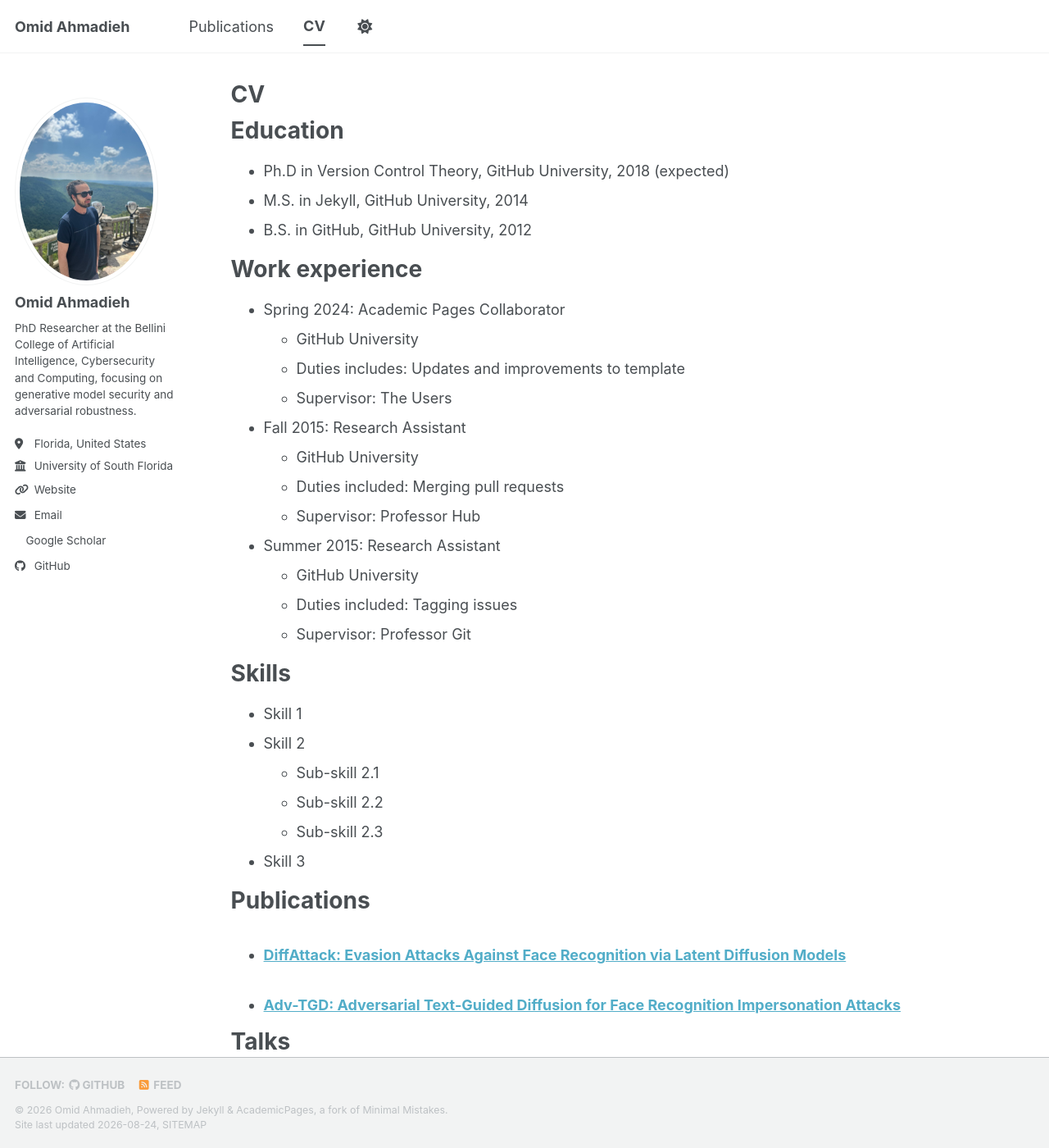
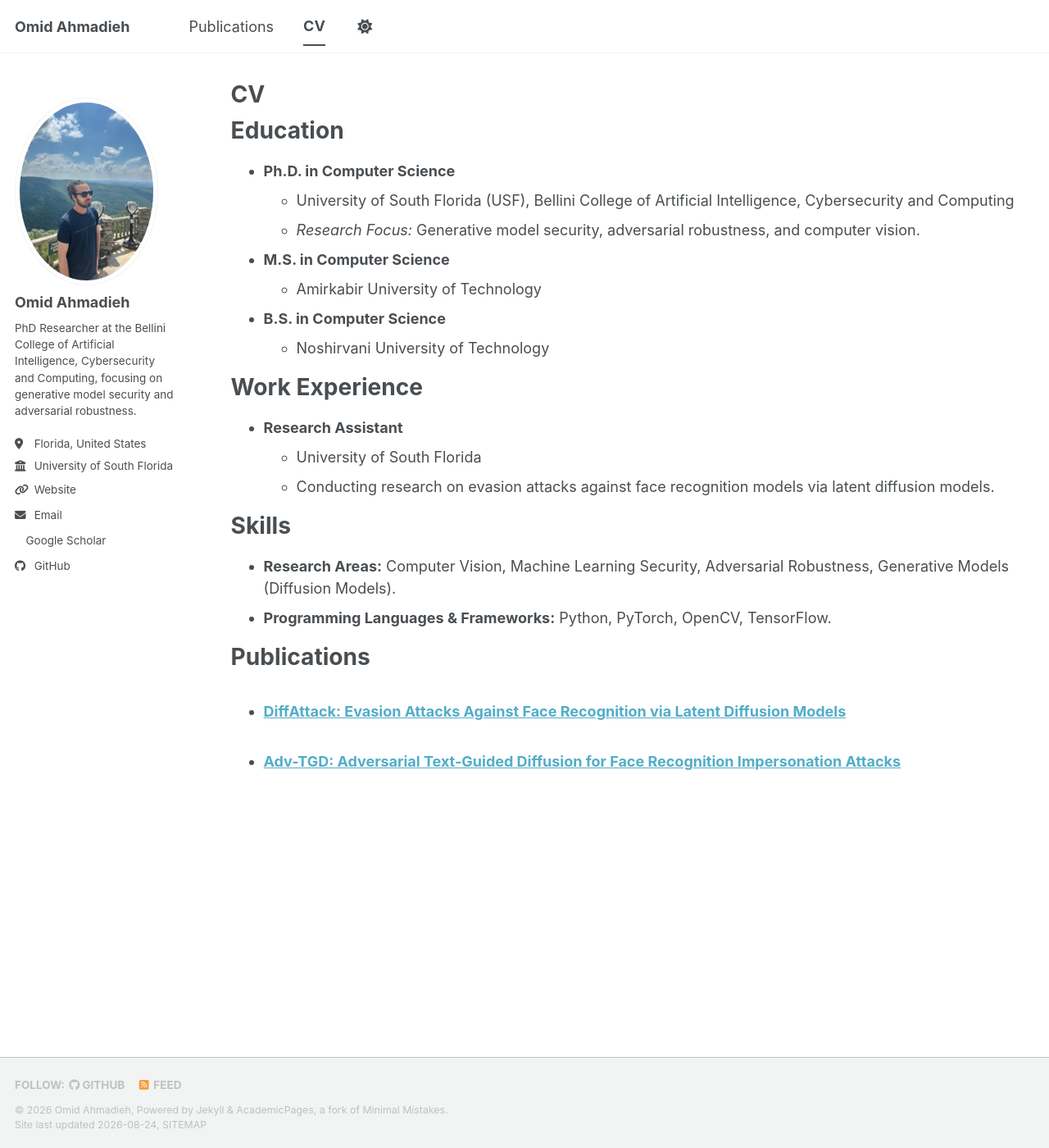
Before and after one commit to omid-ahmadieh/omid-ahmadieh.github.io, a Jekyll site: the page built from _pages/cv.md, in a window 1280 px wide and 1400 px high. Shown: the whole window at 82% size. Built offline with Jekyll 4.4.1, drawn with Linux system fonts in a browser that asks for light colours; a style sheet for code colours, icons or effects is not loaded; some of the changed text lies outside the part shown.

Commit message:
Update cv.md

```diff
--- a/_pages/cv.md
+++ b/_pages/cv.md
@@ -11,54 +11,30 @@ redirect_from:
 
 Education
 ======
-* Ph.D in Version Control Theory, GitHub University, 2018 (expected)
-* M.S. in Jekyll, GitHub University, 2014
-* B.S. in GitHub, GitHub University, 2012
+* **Ph.D. in Computer Science**
+  * University of South Florida (USF), Bellini College of Artificial Intelligence, Cybersecurity and Computing
+  * *Research Focus:* Generative model security, adversarial robustness, and computer vision.
 
-Work experience
+* **M.S. in Computer Science**
+  * Amirkabir University of Technology
+
+* **B.S. in Computer Science**
+  * Noshirvani University of Technology
+
+Work Experience
 ======
-* Spring 2024: Academic Pages Collaborator
-  * GitHub University
-  * Duties includes: Updates and improvements to template
-  * Supervisor: The Users
+* **Research Assistant**
+  * University of South Florida
+  * Conducting research on evasion attacks against face recognition models via latent diffusion models.
 
-* Fall 2015: Research Assistant
-  * GitHub University
-  * Duties included: Merging pull requests
-  * Supervisor: Professor Hub
-
-* Summer 2015: Research Assistant
-  * GitHub University
-  * Duties included: Tagging issues
-  * Supervisor: Professor Git
 
 Skills
 ======
-* Skill 1
-* Skill 2
-  * Sub-skill 2.1
-  * Sub-skill 2.2
-  * Sub-skill 2.3
-* Skill 3
+* **Research Areas:** Computer Vision, Machine Learning Security, Adversarial Robustness, Generative Models (Diffusion Models).
+* **Programming Languages & Frameworks:** Python, PyTorch, OpenCV, TensorFlow.
 
 Publications
 ======
   <ul>{% for post in site.publications reversed %}
     {% include archive-single-cv.html %}
   {% endfor %}</ul>
-
-Talks
-======
-  <ul>{% for post in site.talks reversed %}
-    {% include archive-single-talk-cv.html  %}
-  {% endfor %}</ul>
-
-Teaching
-======
-  <ul>{% for post in site.teaching reversed %}
-    {% include archive-single-cv.html %}
-  {% endfor %}</ul>
-
-Service and leadership
-======
-* Currently signed in to 43 different slack teams
```
